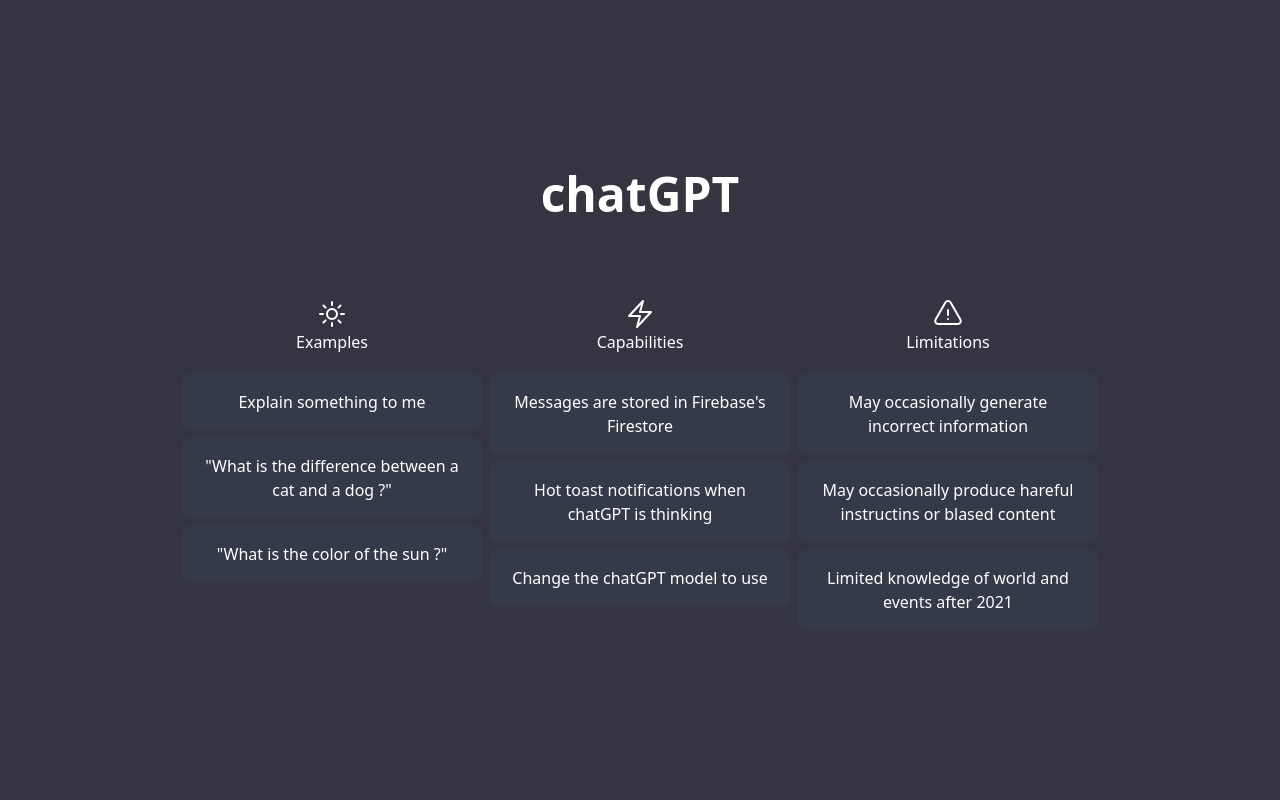
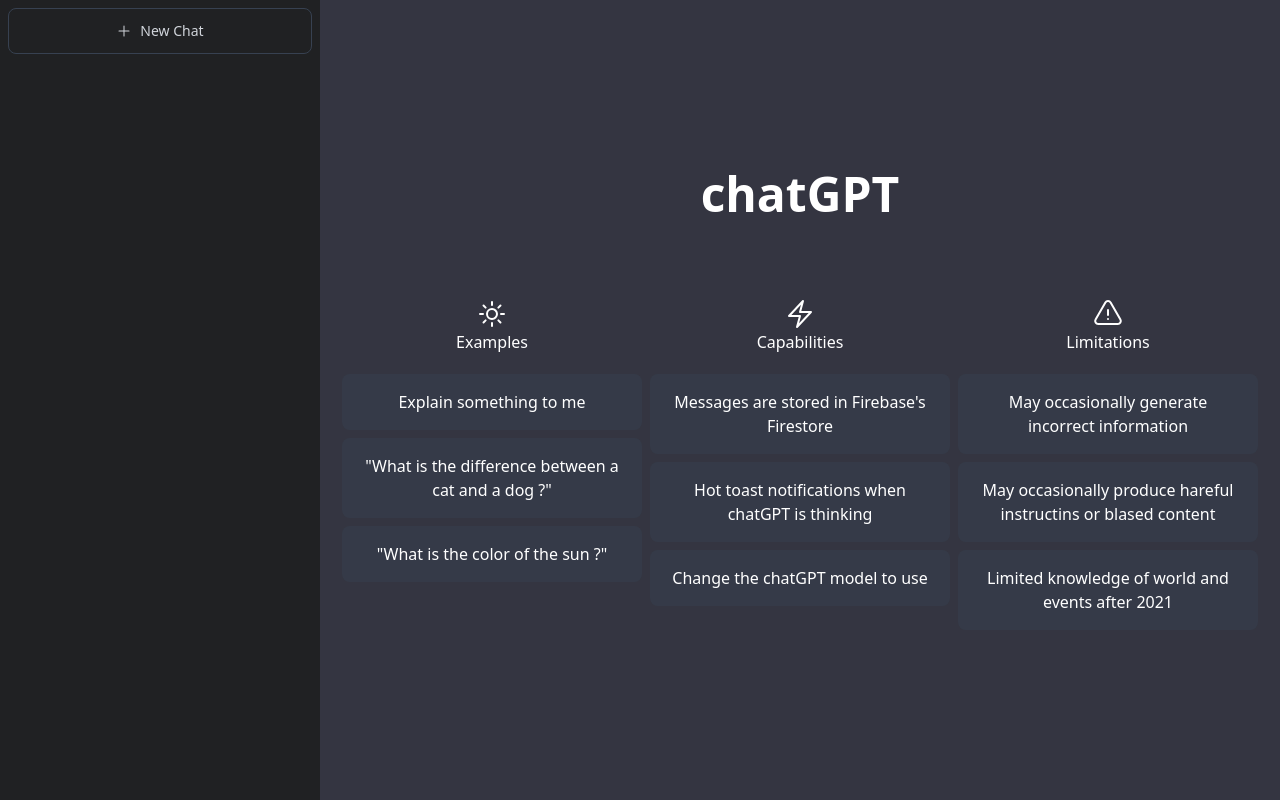
Before and after one commit to Valentin-Shyaka/chatGPT, a Next.js app: page / in a window 1280 px wide. Built offline with nearby package versions, Linux system fonts and the light colour scheme.

Commit message:
added the sidebar component

```diff
--- a/app/layout.tsx
+++ b/app/layout.tsx
@@ -1,3 +1,4 @@
+import SideBar from '../components/SideBar'
 import '../styles/globals.css'
 
 export default function RootLayout({
@@ -10,7 +11,10 @@
       <head />
       <body>
         <div className='flex'>
-        {/* Sidebar */}
+          <div className='bg-[#202123] max-w-xs h-sceen overflow-y-auto md:min-w-[20rem]'>
+          <SideBar/>
+          </div>
+
           {/* ClientProvider -  Notification */}
         <div className='bg-[#343541] flex-1 '>
 
--- /dev/null
+++ b/components/NewChat.tsx
@@ -0,0 +1,13 @@
+import { PlusIcon } from '@heroicons/react/24/solid'
+import React from 'react'
+
+const NewChat = () => {
+  return (
+    <div className="border-gray-700 border chatRow">
+        <PlusIcon className='h-4 w-4 '/>
+        <p>New Chat</p>
+    </div>
+  )
+}
+
+export default NewChat
--- /dev/null
+++ b/components/SideBar.tsx
@@ -0,0 +1,22 @@
+import React from 'react'
+import NewChat from './NewChat'
+
+const SideBar = () => {
+  return (
+    <div className='p-2 flex flex-col h-screen'>
+       <div className='flex-1'>
+         <div>
+            {/* New Chat */}
+            <NewChat/>
+            <div>
+                {/* Model selection */}
+            </div>
+            {/* Map through the chats */}
+         </div>
+
+       </div>
+    </div>
+  )
+}
+
+export default SideBar
--- a/styles/globals.css
+++ b/styles/globals.css
@@ -6,4 +6,7 @@
     .infoText{
         @apply p-4 bg-gray-700/50 rounded-lg max-w-[300px]
     }
+    .chatRow{
+        @apply rounded-lg px-5 py-3 text-sm flex items-center justify-center space-x-2 hover:bg-gray-700/70 cursor-pointer text-gray-300 transition-all duration-200 ease-out
+    }
 }
```
Also changed, not shown: pages/api/auth/[...nextauth].js (added).
